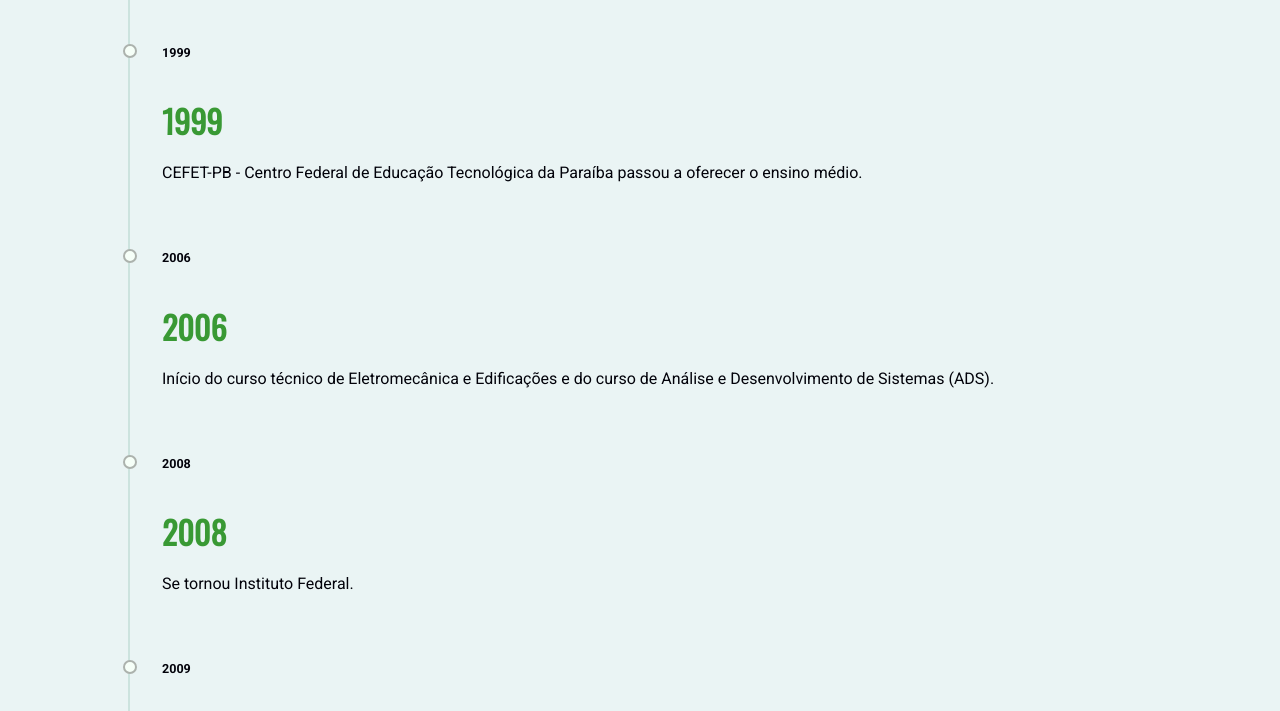
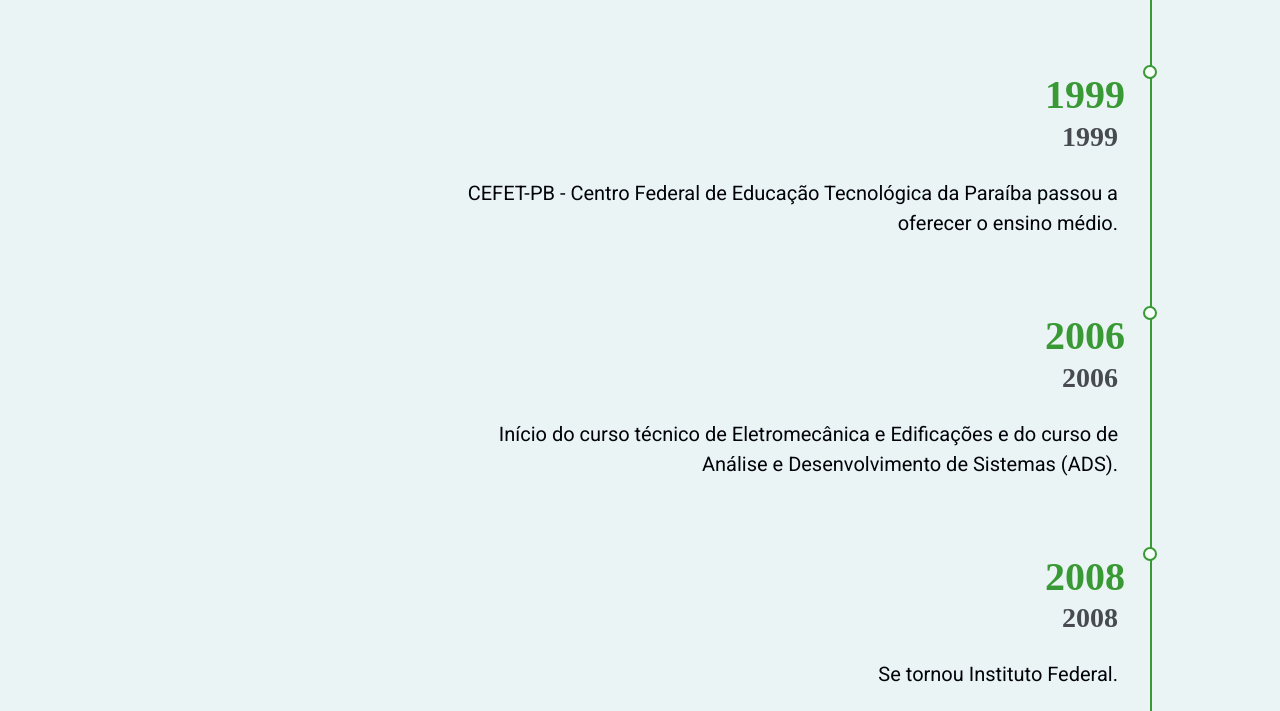
Before and after one commit to kaserzin/Time_Line_IFPB-CZ, a plain HTML site: page index.html in a window 1280 px wide. Shown: the part 802-1513 px from the top of the page. Drawn offline with nearby package versions, Linux system fonts and the light colour scheme.

Commit message:
Update styles.css

```diff
--- a/styles.css
+++ b/styles.css
@@ -1,64 +1,58 @@
-/* Padronizar as unidade em px */
 @import url("https://fonts.googleapis.com/css?family=Oswald|Roboto:400,700");
 
 body {
   font-size: 14px;
   line-height: 1.5;
-  background-color: #EAF4F4;
+  background-color: #eaf4f4;
 }
 
 nav {
-  background-color:  #399934;
+  background-color: #399934;
 }
 
 nav p, h2 {
-  color: #EAF4F4;
+  color: #eaf4f4;
 }
 
-h1, h2, h3, h4, h5, h6 {
+h2, h3, h4, h5, h6 {
   font-family: "Oswald", sans-serif;
-  color: #399934;
-}
-
-h1 {
-  font-size: 32px;
-  margin-bottom: 8px;
+  color: #02020a;
+  margin-top: 60px;
 }
 
 p {
   font-family: "Roboto", sans-serif;
-  font-size: 12.8px;
-  color: #02020A;
+  font-size: 20px;
+  color: #02020a;
 }
 
 .container {
+  display: flex;
+  flex-direction: column;
   max-width: 1024px;
   width: 90%;
   margin: 0 auto;
+  position: relative;
 }
 
 .item-linha-tempo {
   padding: 48px 32px 32px;
   position: relative;
   color: rgba(2, 2, 10, 0.7);
-  border-left: 2px solid #CCE3DE;
-}
-
-.item-linha-tempo p {
-  font-size: 16px;
+  border-right: 2px solid #399934;
+  text-align: right;
+  margin-left: 30%;
 }
 
 .item-linha-tempo::before {
   content: attr(date-is);
   position: absolute;
-  left: 32px;
+  right: 25px;
+  top: 16px;
+  font-family: serif;
+  font-size: 40px;
   font-weight: bold;
-  top: 16px;
-  display: block;
-  font-family: "Roboto", sans-serif;
-  font-weight: 700;
-  font-size: 12.56px;
-  color: #02020A;
+  color: #399934;
 }
 
 .item-linha-tempo::after {
@@ -67,14 +61,9 @@
   display: block;
   top: 16px;
   position: absolute;
-  left: -7px;
+  right: -7px;
   border-radius: 10px;
   content: "";
-  border: 2px solid rgba(0, 0, 0, 0.3);
-  background: #F6FFF8;
+  border: 2px solid #399934;
+  background: #f6fff8;
 }
-
-.item-linha-tempo:last-child {
-  -o-border-image: linear-gradient(to bottom, rgba(0, 0, 0, 0.3) 60%, rgba(0, 0, 0, 0)) 1 100%;
-  border-image: linear-gradient(to bottom, rgba(0, 0, 0, 0.3) 60%, rgba(0, 0, 0, 0)) 1 100%;
-}
```
